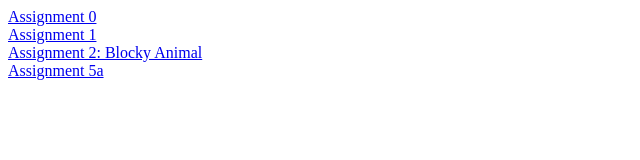
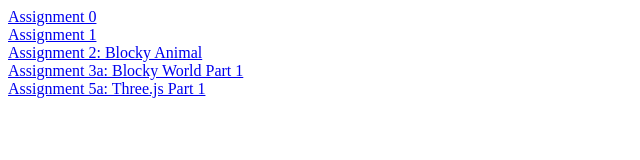
Before and after one commit to dakshshah03/CSE-160, a plain HTML site: page index.html in a window 1280 px wide. Shown: the whole page, without its empty margins (0-640 px from the left). Drawn offline with Linux system fonts and the light colour scheme.

Commit message:
update index.html

```diff
--- a/index.html
+++ b/index.html
@@ -11,7 +11,11 @@
     <a href="https://dakshshah03.github.io/CSE-160/asg1/src/asg1.html">Assignment 1</a>
     <br>
     <a href="https://dakshshah03.github.io/CSE-160/asg2/src/asg2.html">Assignment 2: Blocky Animal</a>
+
     <br>
-    <a href="https://dakshshah03.github.io/CSE-160/asg5a/src/asg5a.html">Assignment 5a</a>
+    <a href="https://dakshshah03.github.io/CSE-160/asg3a/src/asg3a.html">Assignment 3a: Blocky World Part 1</a>
+
+    <br>
+    <a href="https://dakshshah03.github.io/CSE-160/asg5a/src/asg5a.html">Assignment 5a: Three.js Part 1</a>
 </body>
 </html>
```
